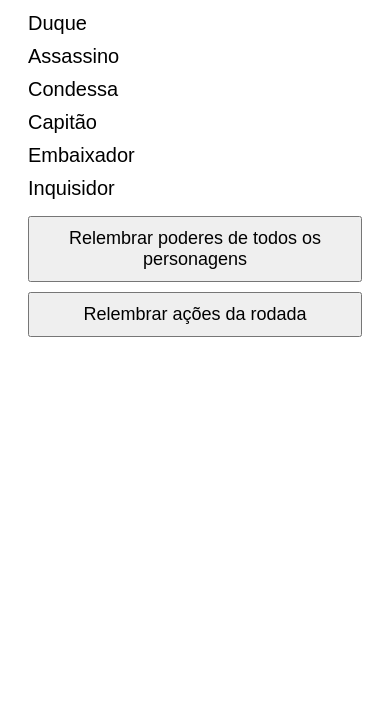
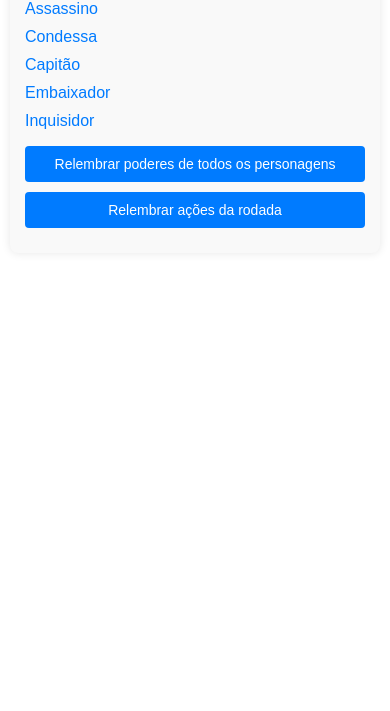
Before and after one commit to abelardojr0/coup-acessibilidade, a plain HTML site: page index.html in a window 390 px wide. Shown: the part 133-844 px from the top of the page. Drawn offline with Linux system fonts and the light colour scheme.

Commit message:
Update style.css

```diff
--- a/style.css
+++ b/style.css
@@ -2,11 +2,17 @@
 body {
   font-family: Arial, sans-serif;
   padding: 20px;
+  margin: 0;
+  box-sizing: border-box;
 }
 
 .container {
   max-width: 600px;
   margin: 0 auto;
+  padding: 20px;
+  box-shadow: 0 0 10px rgba(0, 0, 0, 0.1);
+  background-color: #f9f9f9;
+  border-radius: 8px;
 }
 
 button {
@@ -16,6 +22,15 @@ button {
   font-size: 18px;
   width: 100%;
   cursor: pointer;
+  background-color: #007bff;
+  color: #fff;
+  border: none;
+  border-radius: 4px;
+  transition: background-color 0.3s ease;
+}
+
+button:hover {
+  background-color: #0056b3;
 }
 
 ul {
@@ -29,10 +44,42 @@ li {
 
 a {
   text-decoration: none;
-  color: #000;
+  color: #007bff;
   font-size: 20px;
+  transition: color 0.3s ease;
 }
 
 a:hover {
-  color: #007bff;
+  color: #0056b3;
 }
+
+/* Responsividade */
+
+@media (max-width: 768px) {
+  button {
+    font-size: 16px;
+  }
+
+  a {
+    font-size: 18px;
+  }
+}
+
+@media (max-width: 480px) {
+  body {
+    padding: 10px;
+  }
+
+  .container {
+    padding: 15px;
+    max-width: 100%;
+  }
+
+  button {
+    font-size: 14px;
+  }
+
+  a {
+    font-size: 16px;
+  }
+}
```
